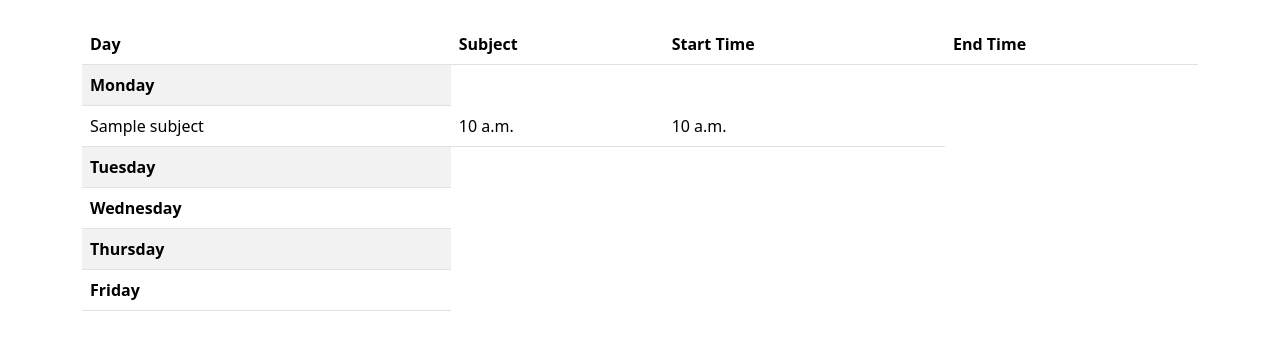
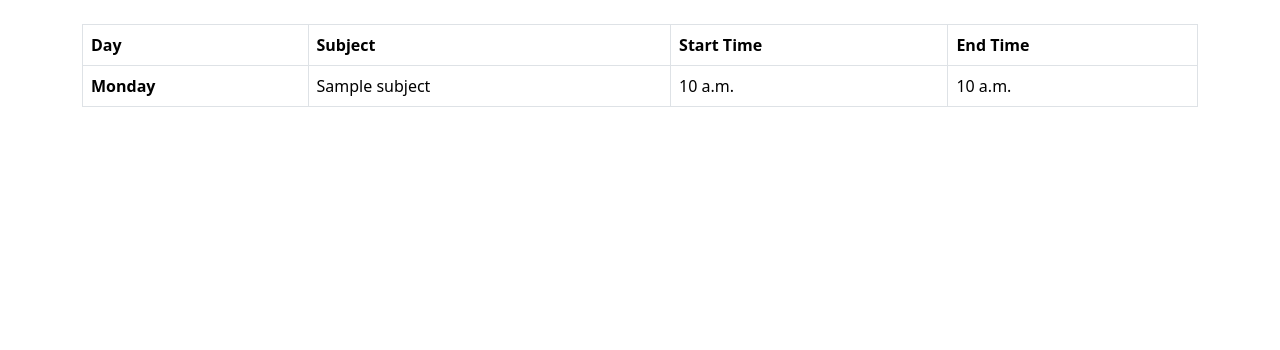
Before and after one commit to Johnny-FTW/School-Information-System, a Django app: page /my_schedule in a window 1280 px wide. Shown: the part 46-396 px from the top of the page. Run offline with Django 4.2, Linux system fonts and the light colour scheme; a user stored in the database is signed in; tables that the repository leaves empty hold one stand-in row (values such as "Sample post").

Commit message:
table fixed

```diff
--- a/main_app/templates/includes/nav_bar.html
+++ b/main_app/templates/includes/nav_bar.html
@@ -1,3 +1,4 @@
+
 <nav class="navbar navbar-expand-lg bg-body-tertiary">
     <div class="container-fluid">
         <div class="collapse navbar-collapse" id="navbarSupportedContent">
--- a/main_app/templates/my_schedule.html
+++ b/main_app/templates/my_schedule.html
@@ -3,7 +3,7 @@
 
 {% block content %}
 
-<table class="table table-striped">
+<table class="table table-bordered">
   <thead>
     <tr>
       <th scope="col">Day</th>
@@ -15,15 +15,13 @@
 
   <tbody>
     {% for day in days_of_week %}
+      {% for entry in schedule %}
+      {% if entry.day_of_week == day %}
     <tr>
       <th scope="row">{{ day }}</th>
-      {% for entry in schedule %}
-      {% if entry.day_of_week == day %}
-      <tr>
       <td>{{ entry.subject.name }}</td>
       <td>{{ entry.start_time }}</td>
       <td>{{ entry.end_time }}</td>
-      </tr>
       {% endif %}
       {% endfor %}
     </tr>
```
